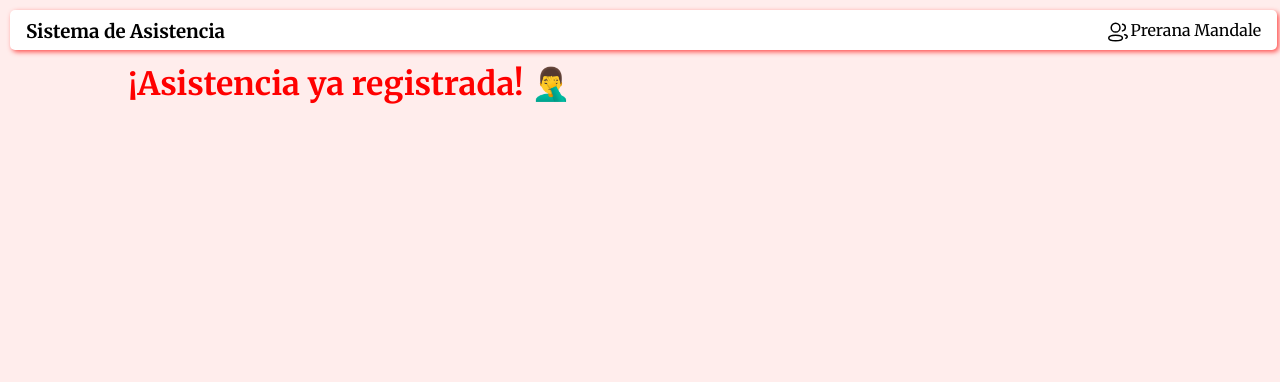
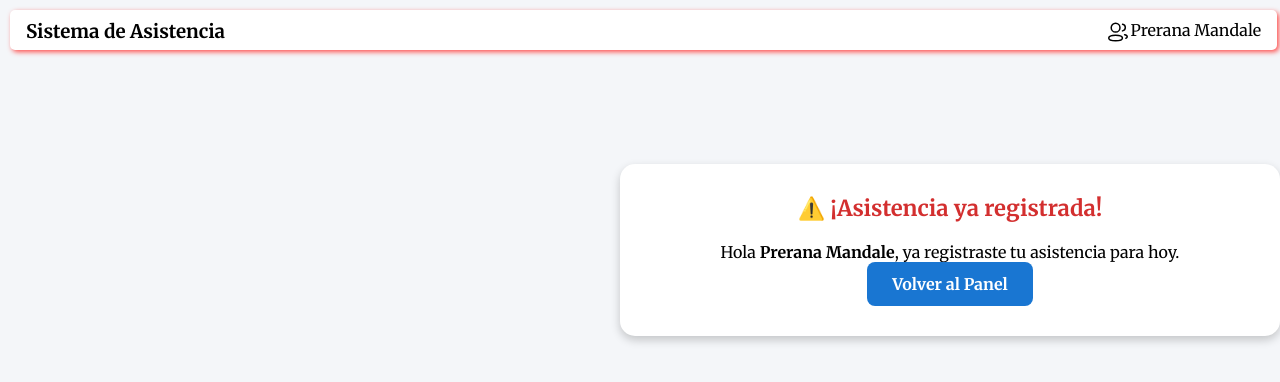
Before and after one commit to HIJN-bot/asistencia, a PHP site: page /student/already.php in a window 1280 px wide. Shown: the top 382 px of the page. Run offline with PHP 8.4, Linux system fonts and the light colour scheme; a user stored in the database is signed in; some web fonts are replaced.

Commit message:
Update already.php

```diff
--- a/QR-Code-Based-Attendance-System/QR-ATS-main/student/already.php
+++ b/QR-Code-Based-Attendance-System/QR-ATS-main/student/already.php
@@ -2,6 +2,7 @@
 session_start();
 if (!isset($_SESSION["student_name"])) {
   header("location:../index.php");
+  exit();
 }
 ?>
 
@@ -14,12 +15,42 @@ if (!isset($_SESSION["student_name"])) {
   <title>Panel de Control</title>
   <link rel="stylesheet" href="../css/style.css" />
   <style>
-    a {
+    body {
+      font-family: Arial, sans-serif;
+      background-color: #f4f6f9;
+      margin: 0;
+      padding: 0;
+    }
+
+    .container {
+      max-width: 600px;
+      margin: 100px auto;
+      padding: 30px;
+      background: white;
+      border-radius: 15px;
+      box-shadow: 0px 4px 10px rgba(0, 0, 0, 0.2);
+      text-align: center;
+    }
+
+    .msg {
+      color: #d32f2f;
+      font-size: 22px;
+      margin-bottom: 20px;
+    }
+
+    a.button {
+      display: inline-block;
+      padding: 12px 25px;
+      background: #1976d2;
+      color: white;
+      border-radius: 8px;
       text-decoration: none;
-      color: black;
+      font-weight: bold;
+      transition: 0.3s;
     }
-    .msg{
-      color: red;
+
+    a.button:hover {
+      background: #0d47a1;
     }
   </style>
 </head>
@@ -29,25 +60,15 @@ if (!isset($_SESSION["student_name"])) {
     <?php
     $title = 'Sistema de Asistencia';
     $username = $_SESSION['student_name'];
-    include "../componets/header.php"
+    include "../componets/header.php";
     ?>
+
     <div class="container">
-      <h1 class="msg">¡Asistencia ya registrada! 🤦‍♂️</h1>
+      <h1 class="msg">⚠️ ¡Asistencia ya registrada!</h1>
+      <p>Hola <strong><?php echo htmlspecialchars($username); ?></strong>, ya registraste tu asistencia para hoy.</p>
+      <a href="student_dashboard.php" class="button">Volver al Panel</a>
     </div>
   </main>
-  <script>
-    var show = 0;
-    function showBox() {
-      box = document.getElementById('box');
-      if (show == 0) {
-        box.style.height = "100px";
-        show = 1;
-      } else {
-        box.style.height = "0px";
-        show = 0;
-      }
-    }
-  </script>
 </body>
 
 </html>
```
